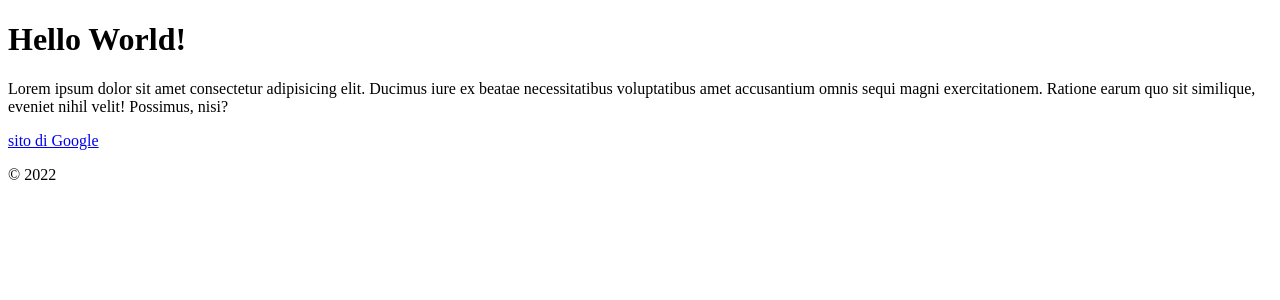
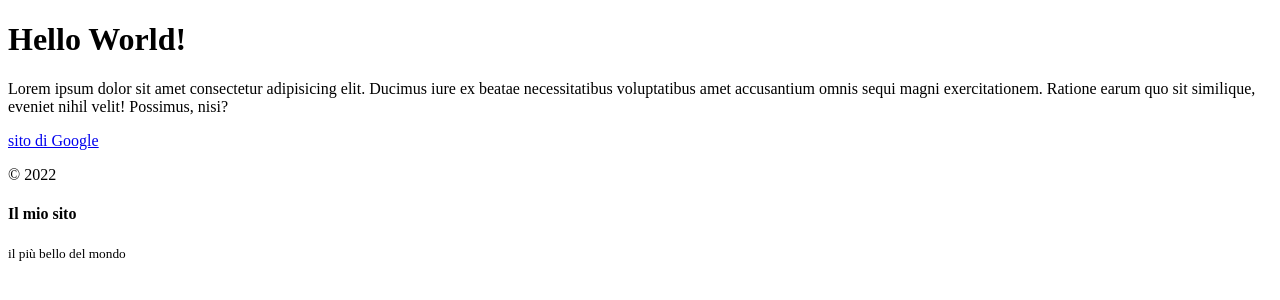
Before and after one commit to Al-E-00/live-intro-git, a plain HTML site: page index.html in a window 1280 px wide. Drawn offline with Linux system fonts and the light colour scheme.

Commit message:
Modifica footer

```diff
--- a/index.html
+++ b/index.html
@@ -18,6 +18,8 @@
     <footer>
         <p>&copy; 2022</p>
     </footer>
+    <h4>Il mio sito</h4>
+    <small>il più bello del mondo</small>
 </body>
 
 </html>
```
